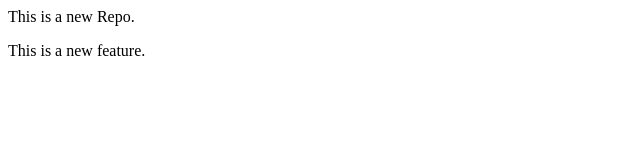
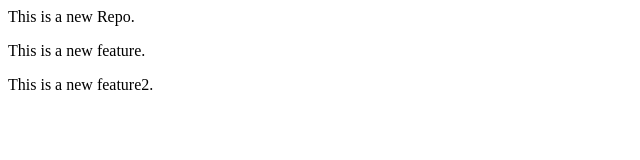
Before and after one commit to shruti-sss/LocalRepo, a plain HTML site: page index.html in a window 1280 px wide. Shown: the whole page, without its empty margins (0-640 px from the left). Drawn offline with Linux system fonts and the light colour scheme.

Commit message:
Add new feature2

```diff
--- a/index.html
+++ b/index.html
@@ -1,2 +1,3 @@
 <p>This is a new Repo.</p>
 <p>This is a new feature.</p>
+<p>This is a new feature2.</p>
```
